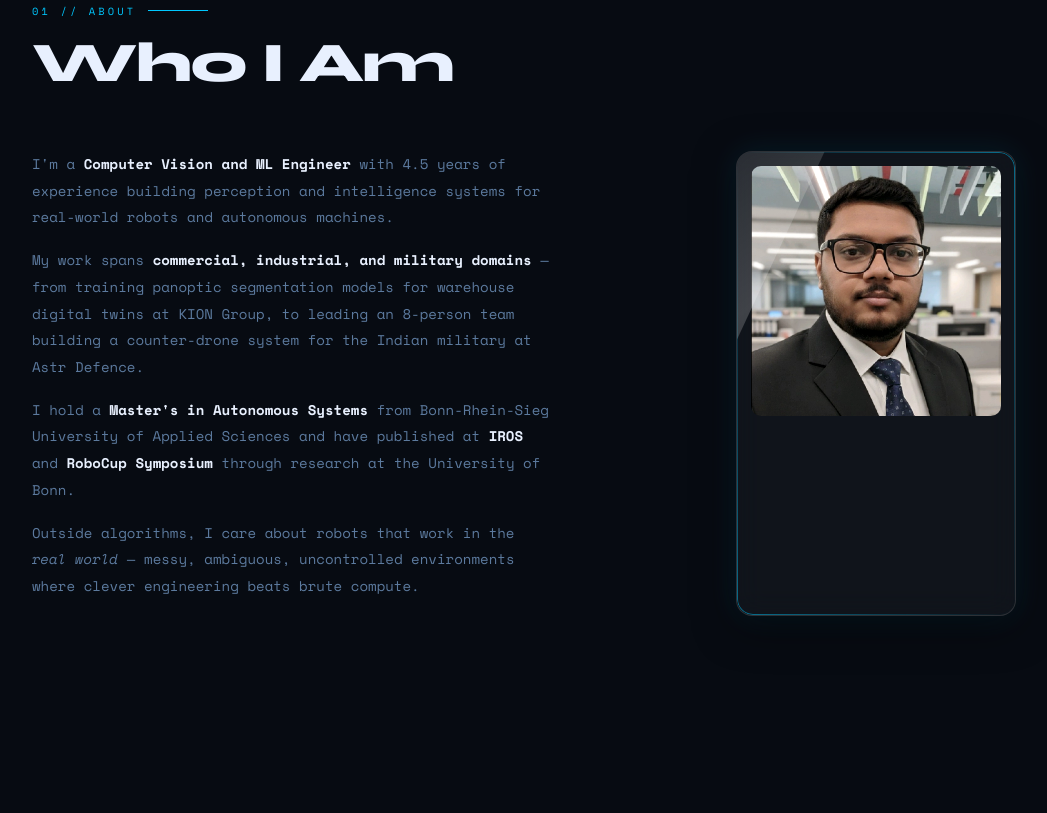
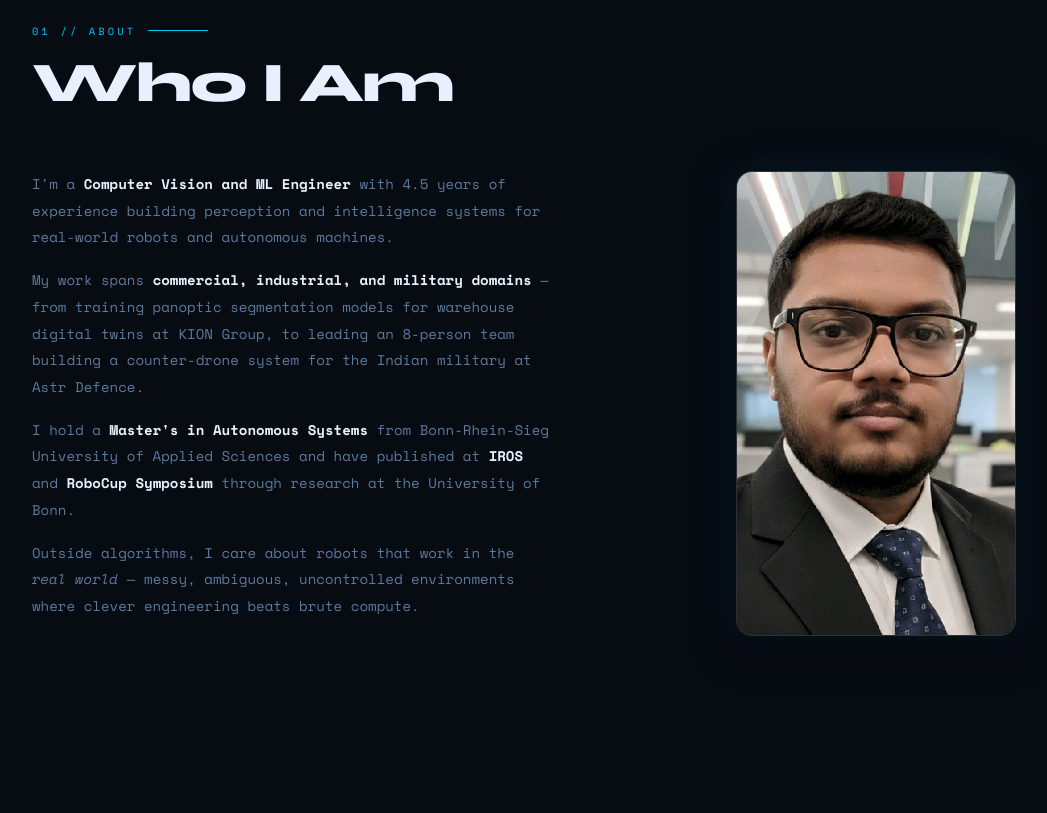
Before and after one commit to Melvin-Paul-Jacob/Portfolio, a plain HTML site: page index.html in a window 1280 px wide. Shown: the part 1013-1826 px from the top of the page, without its empty margins (56-1103 px from the left). Drawn offline with nearby package versions, Linux system fonts and the light colour scheme.

Commit message:
Update index.html

```diff
--- a/index.html
+++ b/index.html
@@ -223,7 +223,8 @@
 
     .profile-img {
       width: 100%;
-      height: auto;
+      height: 100%;
+      object-fit: cover;
       display: block;
       border-radius: 10px;
 
@@ -247,7 +248,8 @@
     .profile-crystal {
       position: relative;
       border-radius: 16px;
-      padding: 14px;
+      padding: 0;              /* remove extra space */
+      overflow: hidden;
 
       background: rgba(255,255,255,0.04);
       backdrop-filter: blur(14px);
@@ -317,6 +319,13 @@
       box-shadow:
         0 25px 70px rgba(0,0,0,0.6),
         0 0 50px rgba(0,200,255,0.25);
+
+      .profile-crystal:hover .profile-img {
+      transform: scale(1.08);
+    }
+
+    .profile-crystal:hover::after {
+      left: 120%;
     }
 
     /* Awards banner */
```
